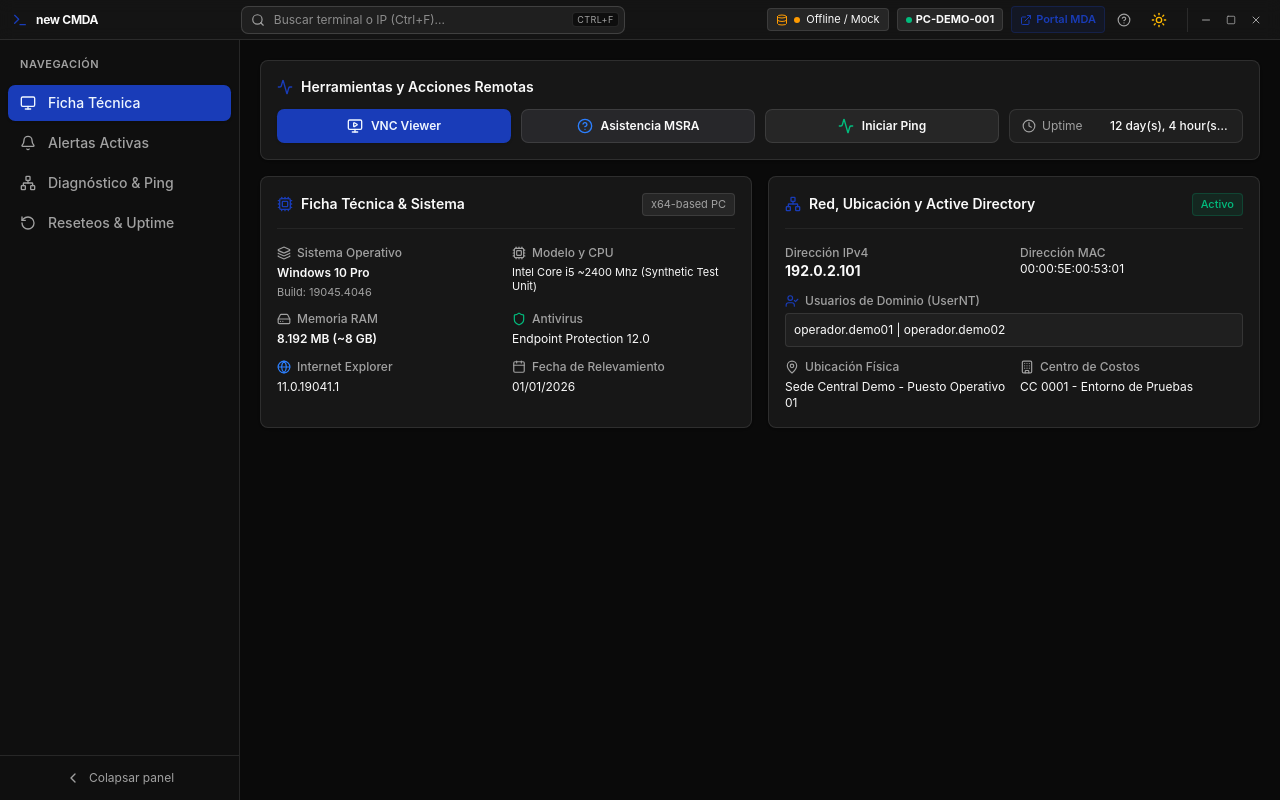
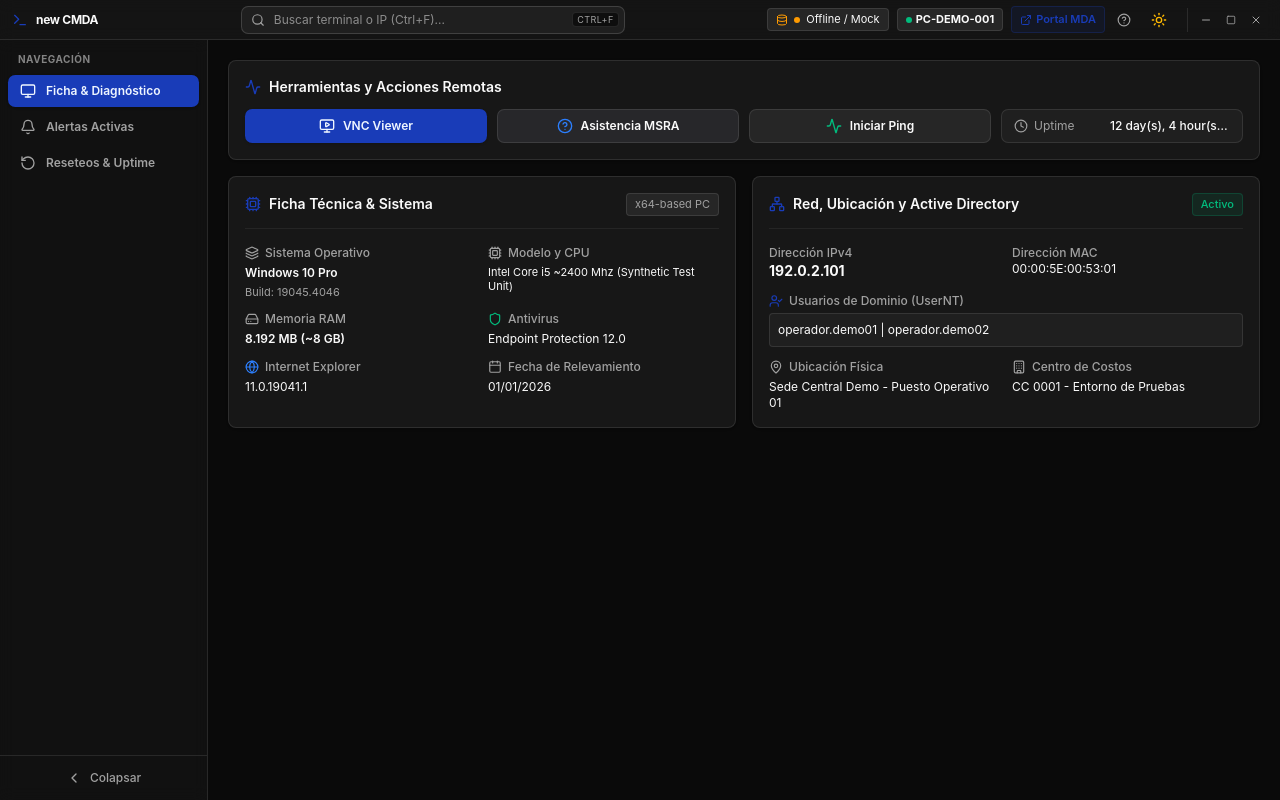
Before and after one commit to ignaciorevainera/portal-correo-desktop, a React (Vite) app: page / in a window 1280 px wide. Built offline with nearby package versions, Linux system fonts and the light colour scheme.

Commit message:
feat(ui): fix collapsed sidebar with centered square buttons and 3 unified views

```diff
--- a/src/components/Sidebar.tsx
+++ b/src/components/Sidebar.tsx
@@ -3,14 +3,11 @@
   Monitor,
   Bell,
   RotateCcw,
-  Network,
-  Clock,
-  Server,
   ChevronLeft,
   ChevronRight,
 } from 'lucide-react';
 
-export type ActiveTab = 'inventory' | 'alerts' | 'reset-uptime' | 'network';
+export type ActiveTab = 'inventory' | 'alerts' | 'reset-uptime';
 
 interface SidebarProps {
   activeTab: ActiveTab;
@@ -28,27 +25,28 @@
   activeAlertsCount = 0,
 }: SidebarProps): React.JSX.Element {
   const navItems = [
-    { id: 'inventory' as ActiveTab, label: 'Ficha Técnica', icon: Monitor },
+    { id: 'inventory' as ActiveTab, label: 'Ficha & Diagnóstico', icon: Monitor },
     {
       id: 'alerts' as ActiveTab,
       label: 'Alertas Activas',
       icon: Bell,
       badge: activeAlertsCount > 0 ? activeAlertsCount : undefined,
     },
-    { id: 'network' as ActiveTab, label: 'Diagnóstico & Ping', icon: Network },
     { id: 'reset-uptime' as ActiveTab, label: 'Reseteos & Uptime', icon: RotateCcw },
   ];
 
   return (
     <aside
-      className={`border-r border-border bg-card/40 transition-all duration-200 flex flex-col justify-between select-none ${
-        collapsed ? 'w-16' : 'w-60'
+      className={`border-r border-border bg-card/60 backdrop-blur transition-all duration-200 flex flex-col justify-between shrink-0 select-none ${
+        collapsed ? 'w-12' : 'w-52'
       }`}
     >
-      <div className="p-2 space-y-1">
-        <div className="px-3 py-2 text-[11px] font-semibold tracking-wider uppercase text-muted-foreground">
-          {!collapsed && 'Navegación'}
-        </div>
+      <div className={`space-y-1 ${collapsed ? 'p-1' : 'p-2'}`}>
+        {!collapsed && (
+          <div className="px-2.5 py-1 text-[10px] font-bold tracking-wider uppercase text-muted-foreground/80">
+            Navegación
+          </div>
+        )}
         {navItems.map((item) => {
           const Icon = item.icon;
           const isActive = activeTab === item.id;
@@ -57,8 +55,13 @@
               key={item.id}
               type="button"
               onClick={() => onTabChange(item.id)}
+              aria-label={item.label}
               title={collapsed ? item.label : undefined}
-              className={`w-full flex items-center gap-3 px-3 py-2 rounded-md text-sm font-medium transition-colors ${
+              className={`relative flex items-center rounded-md text-xs font-semibold transition-all cursor-pointer ${
+                collapsed
+                  ? 'w-10 h-10 mx-auto justify-center px-0'
+                  : 'w-full gap-2.5 px-3 py-2'
+              } ${
                 isActive
                   ? 'bg-primary text-primary-foreground shadow-sm'
                   : 'text-muted-foreground hover:bg-muted hover:text-foreground'
@@ -66,8 +69,16 @@
             >
               <Icon className="h-4 w-4 shrink-0" />
               {!collapsed && <span className="flex-1 text-left truncate">{item.label}</span>}
-              {!collapsed && item.badge !== undefined && (
-                <span className="text-[11px] font-bold px-1.5 py-0.2 rounded-full bg-destructive text-white">
+
+              {/* Badge contador de alertas activas */}
+              {item.badge !== undefined && (
+                <span
+                  className={
+                    collapsed
+                      ? 'absolute -top-1 -right-1 min-w-4 h-4 px-1 rounded-full bg-destructive text-white text-[9px] font-bold flex items-center justify-center border-2 border-background shadow-xs'
+                      : 'text-[10px] font-bold px-1.5 py-0.2 rounded-full bg-destructive text-white ml-auto'
+                  }
+                >
                   {item.badge}
                 </span>
               )}
@@ -76,14 +87,19 @@
         })}
       </div>
 
-      <div className="p-2 border-t border-border">
+      {/* Botón de alternar colapso / expandir */}
+      <div className={`border-t border-border ${collapsed ? 'p-1' : 'p-2'}`}>
         <button
           type="button"
           onClick={onToggleCollapse}
-          className="w-full flex items-center justify-center gap-2 py-1.5 text-xs text-muted-foreground hover:text-foreground hover:bg-muted rounded transition-colors"
+          aria-label={collapsed ? 'Expandir panel' : 'Colapsar panel'}
+          title={collapsed ? 'Expandir navegación' : 'Colapsar navegación'}
+          className={`flex items-center justify-center text-xs text-muted-foreground hover:text-foreground hover:bg-muted rounded-md transition-colors cursor-pointer ${
+            collapsed ? 'w-10 h-8 mx-auto' : 'w-full py-1.5 gap-2'
+          }`}
         >
           {collapsed ? <ChevronRight className="h-4 w-4" /> : <ChevronLeft className="h-4 w-4" />}
-          {!collapsed && <span>Colapsar panel</span>}
+          {!collapsed && <span className="font-medium">Colapsar</span>}
         </button>
       </div>
     </aside>
```
Also changed, not shown: 1 other file (tests, documents, lock files or other folders).
